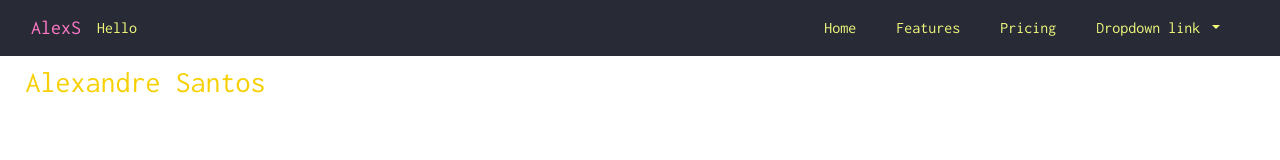
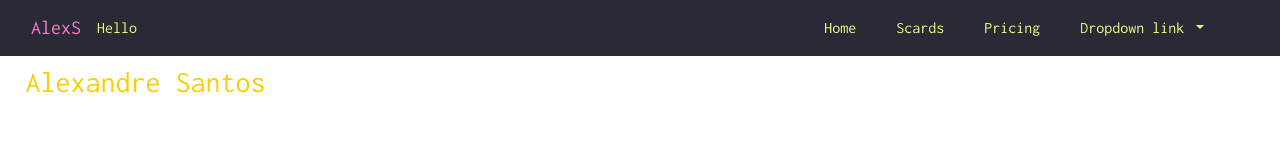
Before and after one commit to sans-script/alexsantos, a plain HTML site: page index.html in a window 1280 px wide. Shown: the top 160 px of the page. Drawn offline with Linux system fonts and the light colour scheme.

Commit message:
Update index.html

```diff
--- a/index.html
+++ b/index.html
@@ -29,7 +29,7 @@
                 <a class="link active" aria-current="page" href="#">Home</a>
               </li>
               <li class="nav-item">
-                <a class="link" href="#"> Features</a>
+                <a class="link" href="scards.html">Scards</a>
               </li>
               <li class="nav-item">
                 <a class="link" href="#">Pricing</a>
```
